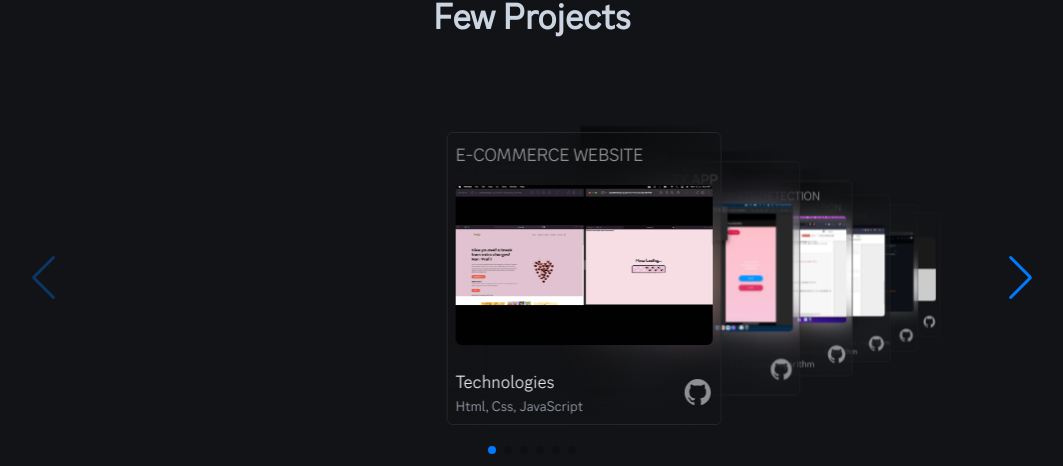
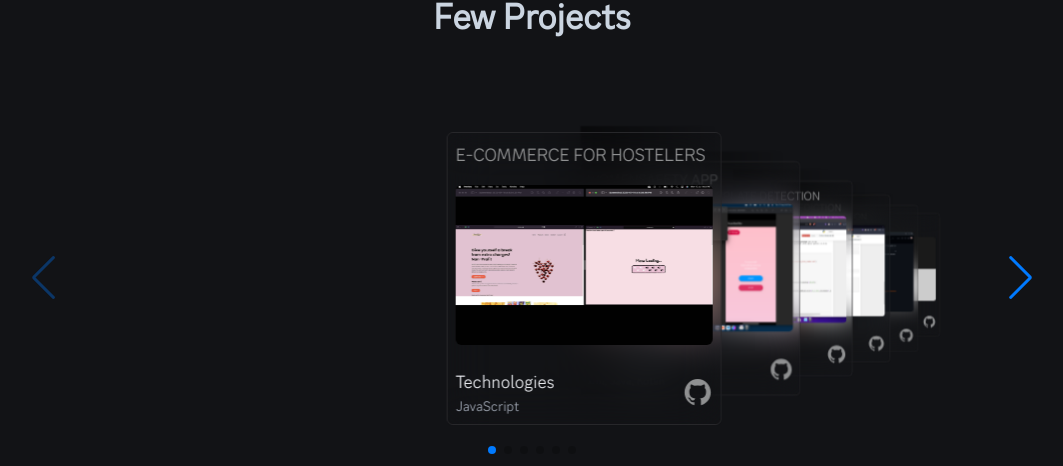
Before and after one commit to aaayushh7/myPortfolio, a React (Create React App) app: page / in a window 1280 px wide. Shown: the part 3158-3624 px from the top of the page, without its empty margins (108-1171 px from the left). Built offline with nearby package versions, Linux system fonts and the light colour scheme.

Commit message:
update tech

```diff
--- a/src/proect.js
+++ b/src/proect.js
@@ -57,7 +57,7 @@ const Project = () => {
       >
                 <SwiperSlide className='pt-11 pb-11'><div className=' backdrop-blur-xl  border cursor-pointer border-zinc-800 rounded-md p-2 min-w-[275px] md:max-w-[275px] hover:border-zinc-600 duration-100 ease-in-out'>
                   <p className='text-lg text-textBase font-medium uppercase'>
-                    E-commerce website
+                    E-commerce for Hostelers
                   </p>
                   <LazyLoadImage
                     src={website}
@@ -69,7 +69,7 @@ const Project = () => {
                     <p className='text-lg text-gray-200'>
                       Technologies
                       <span className='block text-sm text-gray-400'>
-                        Html, Css, JavaScript
+                        JavaScript
                       </span>
                     </p>
                     <a href='https://github.com/aaayushh7'>
@@ -96,7 +96,7 @@ const Project = () => {
                         xml, Java, Kotlin
                       </span>
                     </p>
-                    <a href='https://github.com/aaayushh7/WebD-project'>
+                    <a href='https://github.com/aaayushh7'>
                       <div>
                         <IoLogoGithub className='text-textBase text-3xl cursor-pointer' />
                       </div>
@@ -117,7 +117,7 @@ const Project = () => {
                     <p className='text-lg text-gray-200'>
                       Technologies
                       <span className='block text-sm text-gray-400'>
-                        python and it's Libraries, Algorithm
+                        OpenCV
                       </span>
                     </p>
                     <a href='https://github.com/aaayushh7'>
@@ -141,10 +141,10 @@ const Project = () => {
                     <p className='text-lg text-gray-200'>
                       Technologies
                       <span className='block text-sm text-gray-400'>
-                        python and it's Libraries, Algorithm
+                        skLearn
                       </span>
                     </p>
-                    <a href='https://github.com/aaayushh7/DisasterPrediction'>
+                    <a href='https://github.com/aaayushh7'>
                       <div>
                         <IoLogoGithub className='text-textBase text-3xl cursor-pointer' />
                       </div>
@@ -165,10 +165,10 @@ const Project = () => {
                     <p className='text-lg text-gray-200'>
                       Technologies
                       <span className='block text-sm text-gray-400'>
-                        python and it's Libraries, Algorithm
+                        Flask Deployment
                       </span>
                     </p>
-                    <a href='https://github.com/aaayushh7/DisasterPrediction'>
+                    <a href='https://github.com/aaayushh7'>
                       <div>
                         <IoLogoGithub className='text-textBase text-3xl cursor-pointer' />
                       </div>
@@ -192,7 +192,7 @@ const Project = () => {
                         Express, flask, sheri.js etc.
                       </span>
                     </p>
-                    <a href='https://github.com/aaayushh7/DisasterPrediction'>
+                    <a href='https://github.com/aaayushh7'>
                       <div>
                         <IoLogoGithub className='text-textBase text-3xl cursor-pointer' />
                       </div>
```
